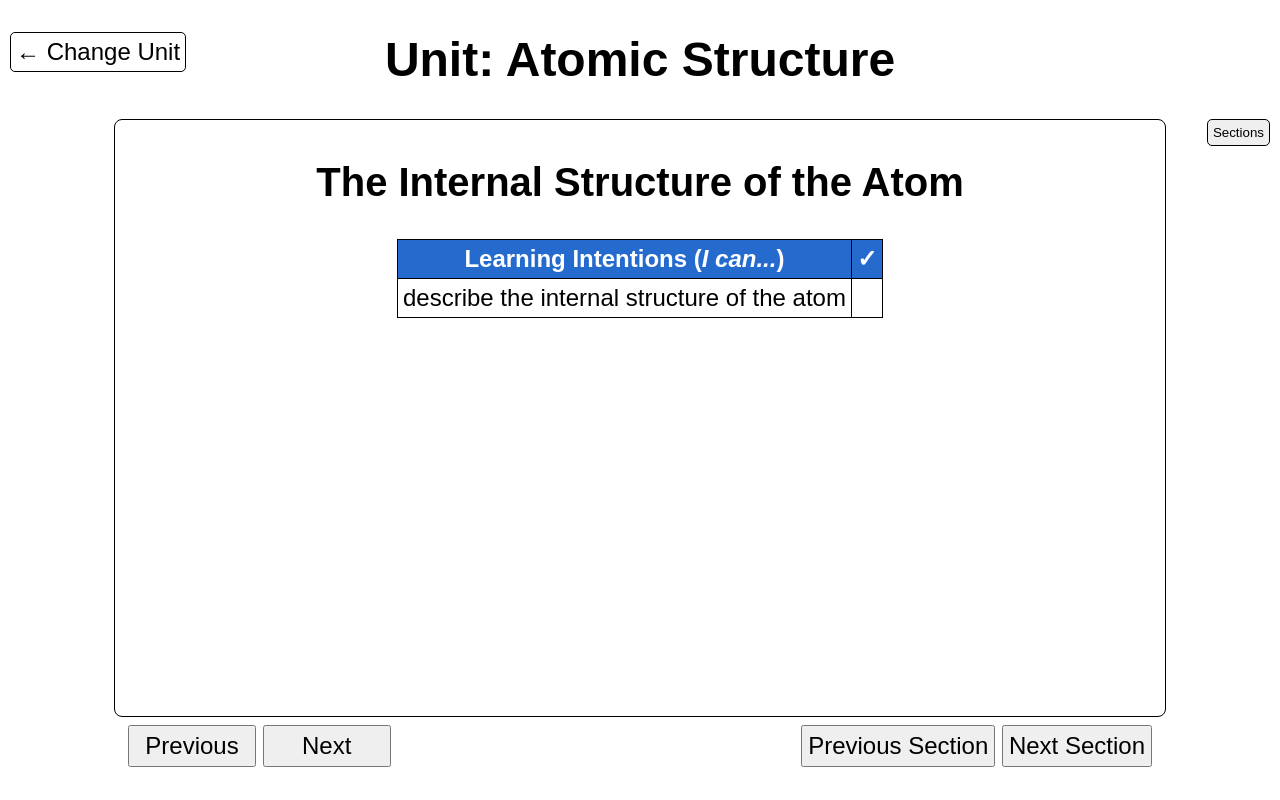
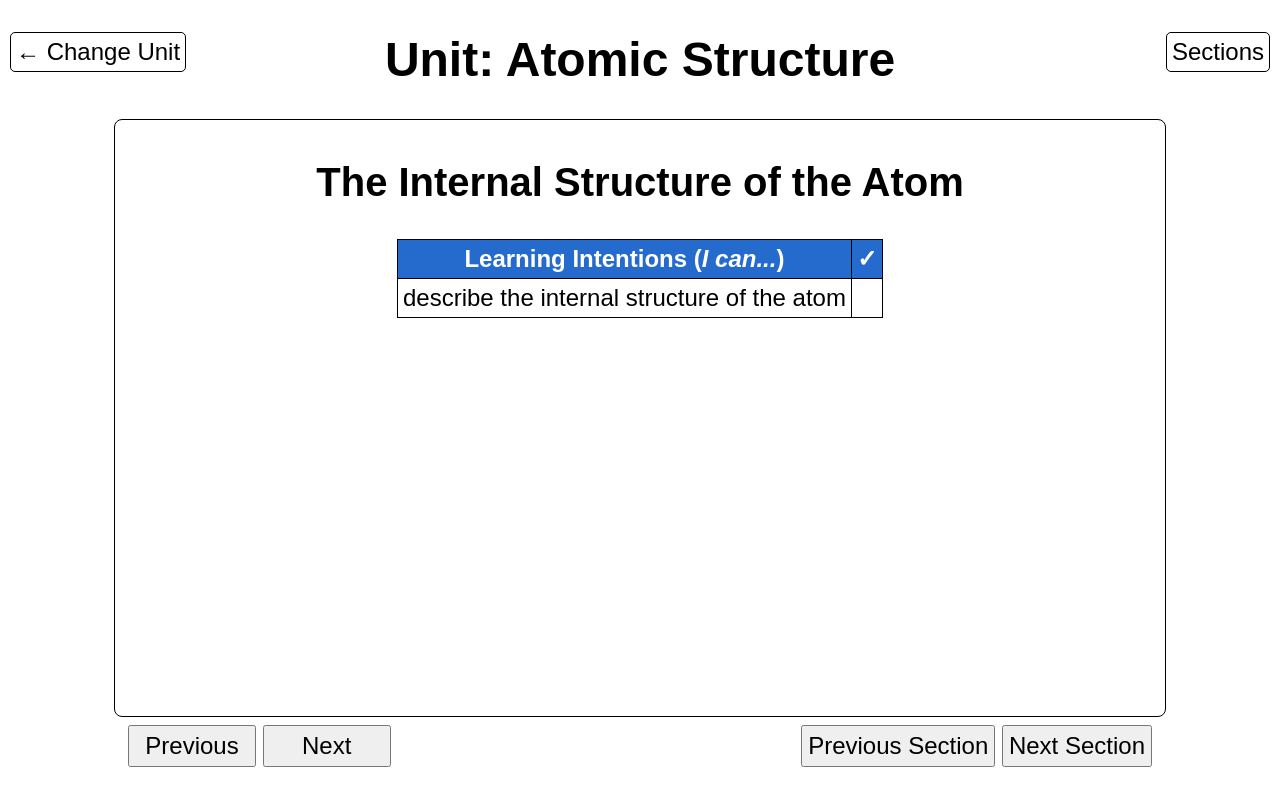
Before and after one commit to AxiomaticAtom/LearningLab, a plain HTML site: page units/atomicStructure.html in a window 1280 px wide. Drawn offline with Linux system fonts and the light colour scheme.

Commit message:
Update atomicStructure.html

```diff
--- a/units/atomicStructure.html
+++ b/units/atomicStructure.html
@@ -15,22 +15,12 @@
 </head>
 
 <body>
-<header class="pageHeader">
-    <a href="../subjectNav/chemistryNavigation.html"
-       id="headerButtonLeft">
-        ← Change Unit
-    </a>
+<header>
+  <a href="../subjectNav/chemistryNavigation.html" id="headerButtonLeft">← Change Unit</a> <!--Back to unit selection-->
+  <a href="#" id="headerButtonRight" onclick="toggleSectionMenu()">Sections</a> <!--jump between sections in units (e.g. different slides shows), drop down menu top right corner-->
+  <h1>Unit: Atomic Structure</h1>
+</header>
 
-    <h1>Unit: Atomic Structure</h1>
-
-    <button
-        id="headerButtonRight"
-        type="button"
-        onclick="toggleSectionMenu()">
-        Sections
-    </button>
-
-</header>
 
 
 <div id="display"></div>
```
